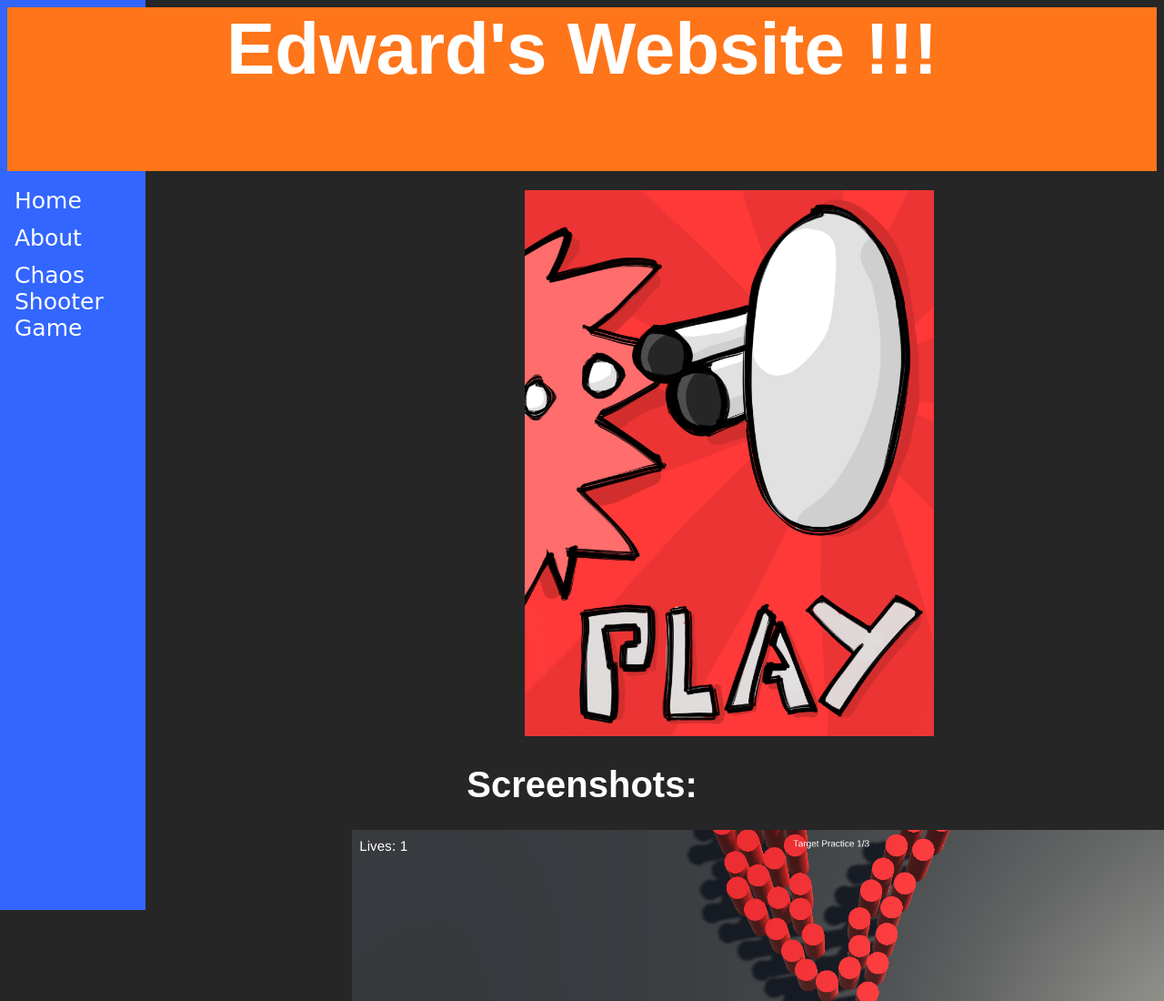
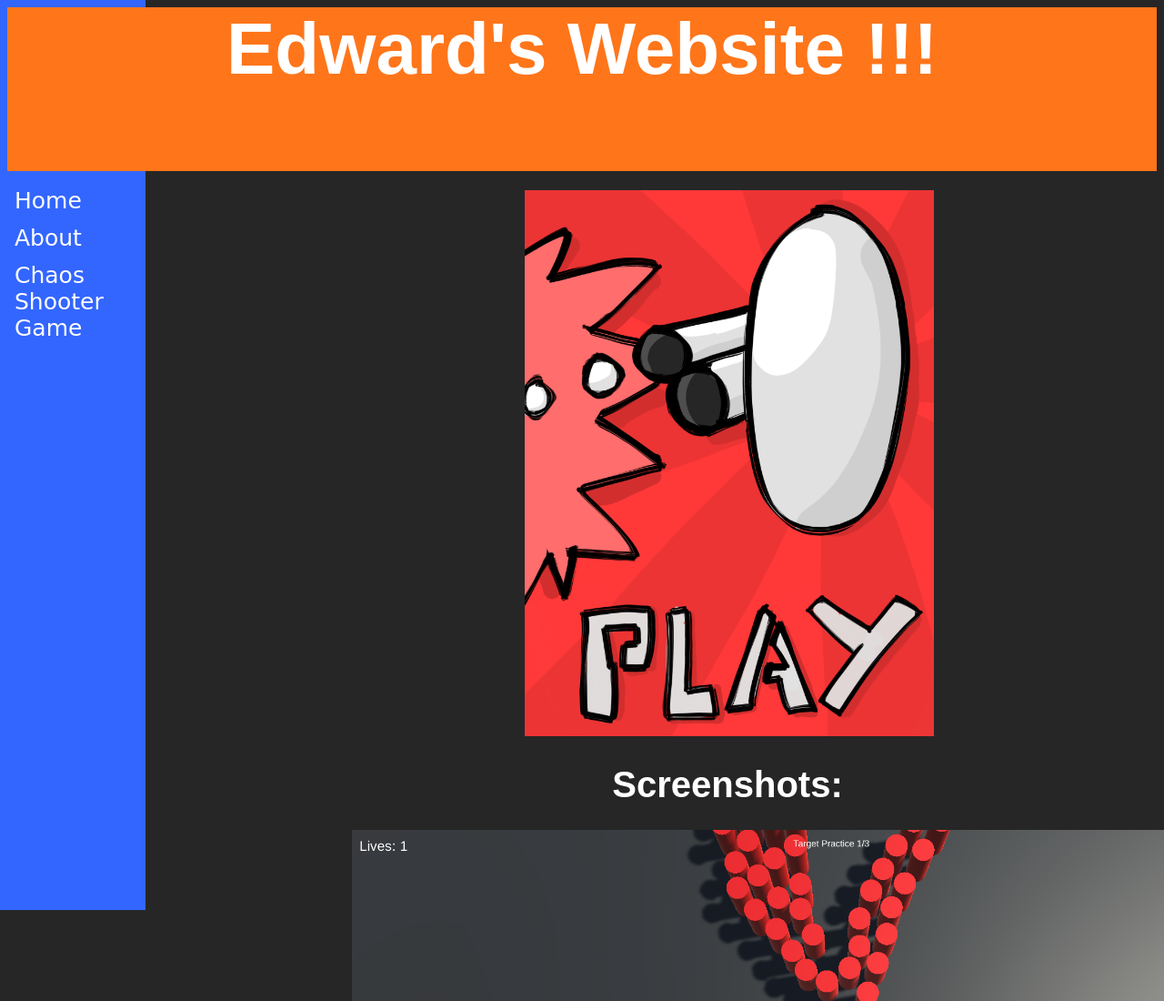
Before and after one commit to EdwardAIE/EdwardAIE.github.io, a plain HTML site: page index.html in a window 1280 px wide. Shown: the top 1100 px of the page at 91% size. Drawn offline with Linux system fonts and the light colour scheme.

Commit message:
oknowis the final one

```diff
--- a/index.html
+++ b/index.html
@@ -57,7 +57,7 @@
 			">
 			<h1></h1>
 			<h1></h1>
-			<h1 style="color:white; text-align:center; position:relative; font-size:40px; font-family:fantasy;">Screenshots:</h1>
+			<h1 style=" left: 160px; color:white; text-align:center; position:relative; font-size:40px; font-family:fantasy;">Screenshots:</h1>
 			<h1></h1>
 			<img src="https://edwardAIE.github.io/Screenshot%20(1).png" style="
 			height: 600px;
```
